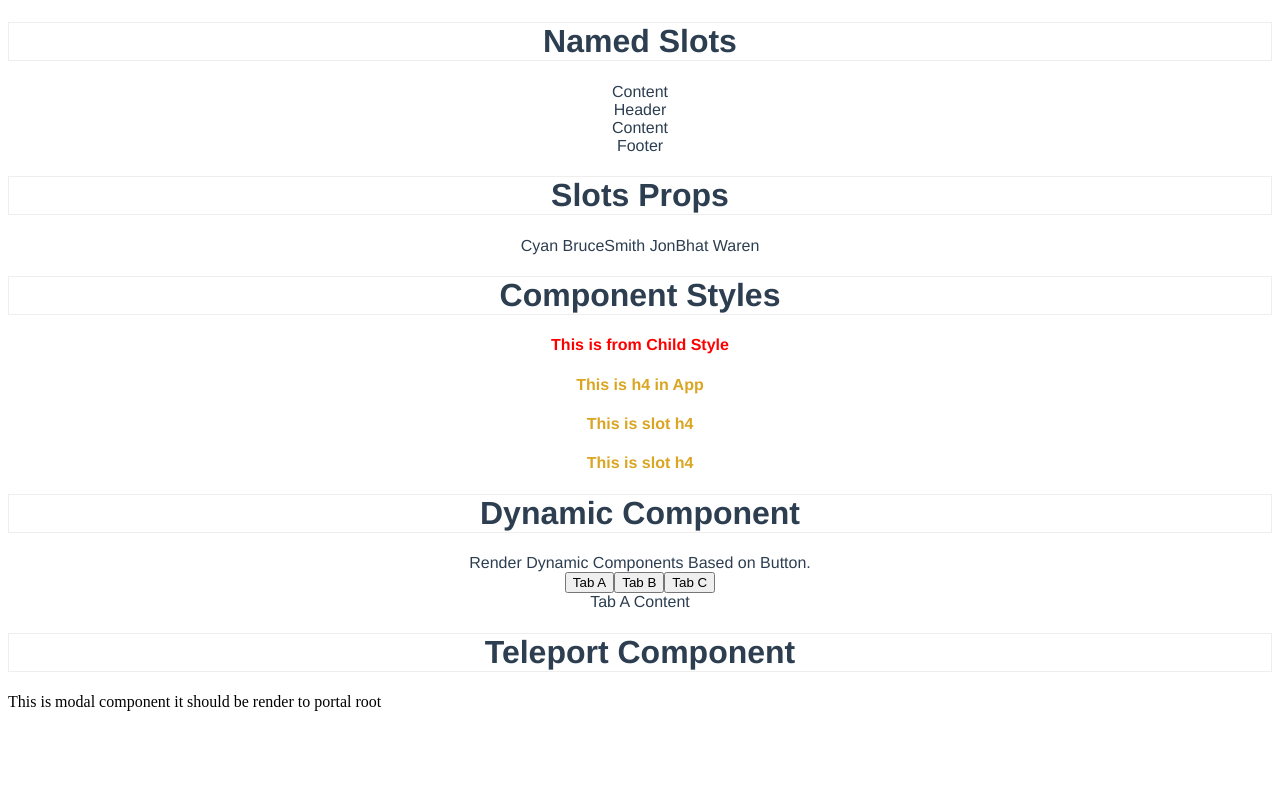
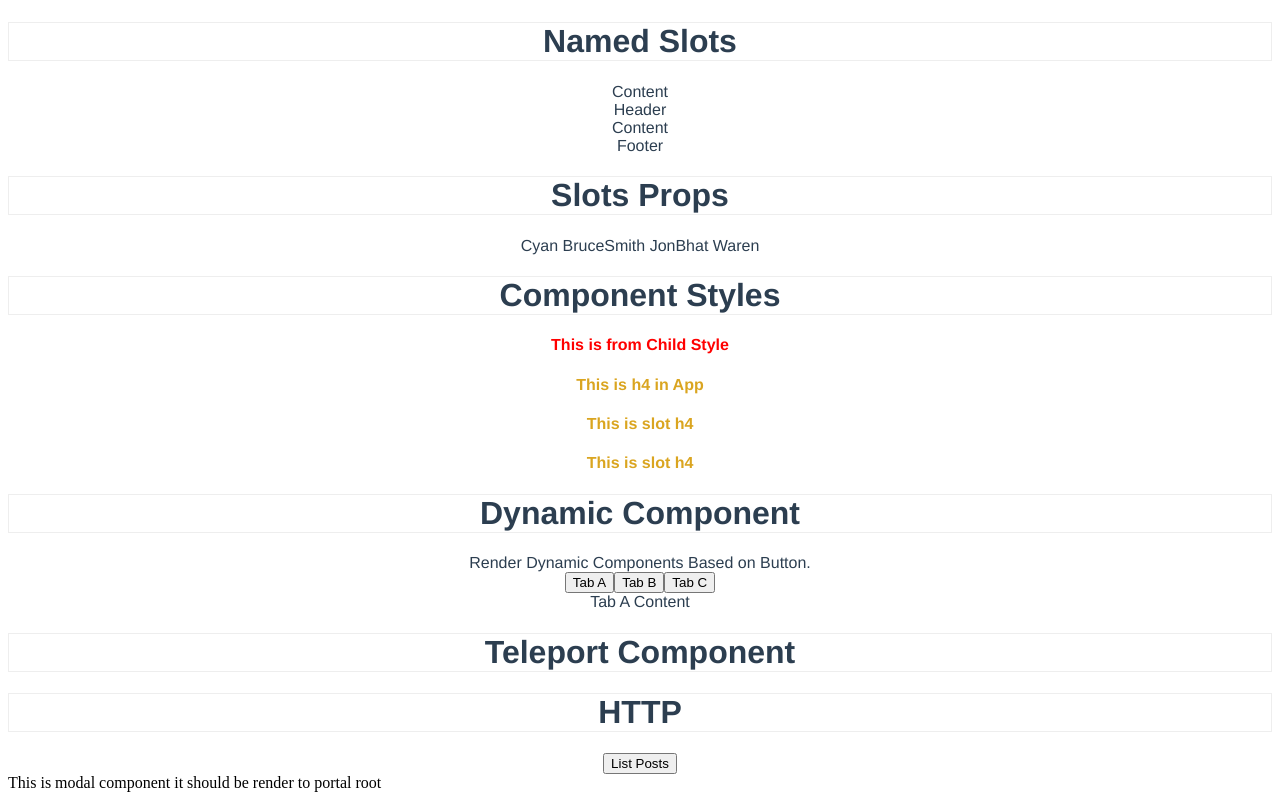
Before and after one commit to pandiarajanrp/vuejs-practice, a Vue app: page / in a window 1280 px wide. Shown: the part 5245-6045 px from the top of the page. Before the commit the page ends 5964 px from the top, so only its background shows below. Built offline with nearby package versions, Linux system fonts and the light colour scheme.

Commit message:
http
http

```diff
--- a/src/App.vue
+++ b/src/App.vue
@@ -202,6 +202,9 @@
     <teleport to="#portal-root">
       <TelePortModalVue />
     </teleport>
+
+    <h1>HTTP</h1>
+    <PostList />
   </div>
 </template>
 
@@ -216,6 +219,7 @@ import NameListVue from './components/NameList.vue';
 import ChildStyleVue from './components/ChildStyle.vue';
 import DynamicComponentVue from './components/DynamicComponent.vue';
 import TelePortModalVue from './components/TelePortModal.vue';
+import PostList from './components/PostList.vue';
 
 export default {
   name: "App",
@@ -368,7 +372,8 @@ export default {
     NameListVue,
     ChildStyleVue,
     DynamicComponentVue,
-    TelePortModalVue
+    TelePortModalVue,
+    PostList,
   }
 };
 </script>
--- /dev/null
+++ b/src/components/PostList.vue
@@ -0,0 +1,35 @@
+<template>
+  <div>
+    <button @click="getPosts">List Posts</button>
+    <div v-for="post in posts" :key="post.id">
+        <h2>{{ post.title }}</h2>
+    </div>
+  </div>
+</template>
+
+<script>
+export default {
+  name: "PostList",
+  data() {
+    return {
+      posts: [],
+    };
+  },
+  methods: {
+    getPosts() {
+      fetch("https://jsonplaceholder.typicode.com/posts")
+        .then((res) => res.json())
+        .then((res) => {
+          console.log("posts response", res);
+          this.posts = res;
+        })
+        .catch((err) => {
+          console.log("Err:", err);
+        });
+    },
+  },
+};
+</script>
+
+<style scoped>
+</style>
```
